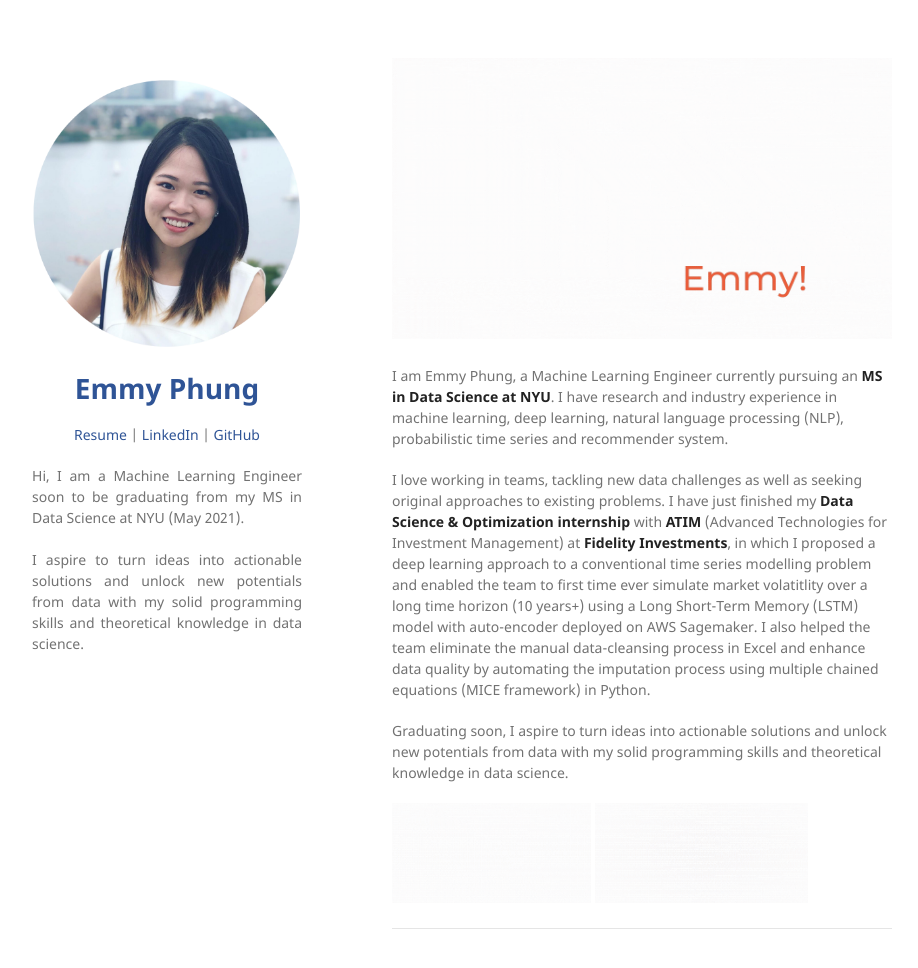
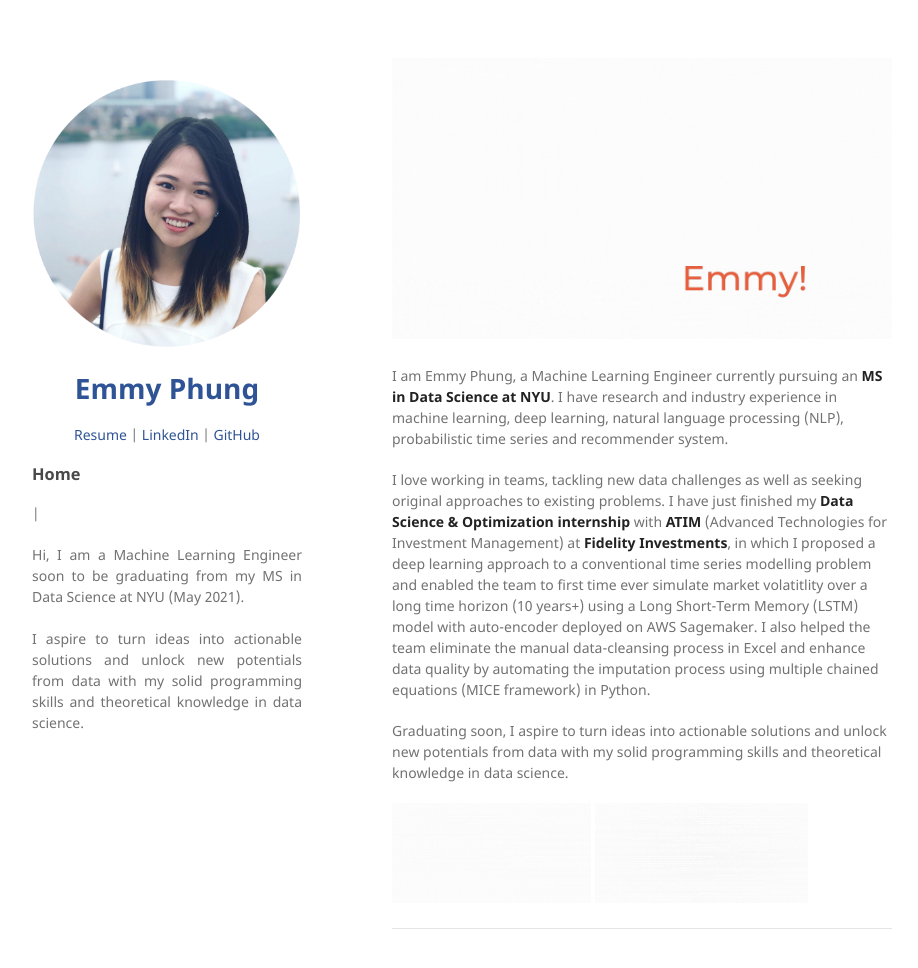
Before and after one commit to Emmyphung/emmyphung.github.io, a Jekyll site: the page built from index.md, in a window 1280 px wide and 999 px high. Shown: the top 968 px of the window, without its empty margins (178-1096 px from the left). Built offline with Jekyll 4.4.1, drawn with Linux system fonts in a browser that asks for light colours; our own code applies the rules of GitHub Pages for plain Markdown files.

Commit message:
Update _config.yml

```diff
--- a/_config.yml
+++ b/_config.yml
@@ -9,7 +9,9 @@ description:
   <a href="https://www.linkedin.com/in/emmy-phung/">LinkedIn</a> |
   <a href="https://github.com/Emmyphung">GitHub</a>
   </p>
-
+  <p align="center">
+  <h3 href="https://emmyphung.github.io/">Home</h3> |
+  </p>
 
   <p align="justify">
   Hi, I am a Machine Learning Engineer soon to be graduating from my MS in Data Science at NYU (May 2021).
@@ -19,6 +21,8 @@ description:
   <br><br>
   </p>
 
+
+
 theme: jekyll-theme-minimal
 timezone: America/New_York
 future: true
```
